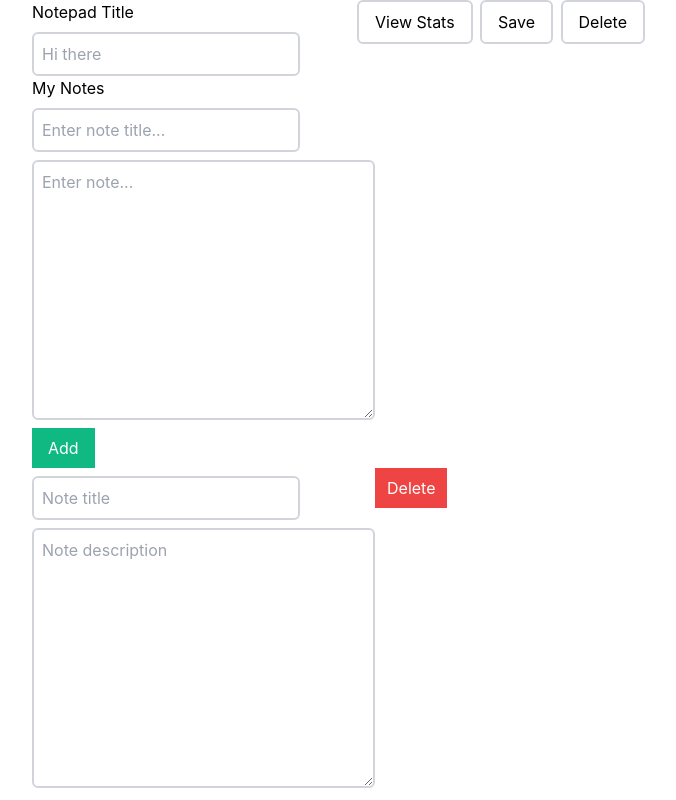
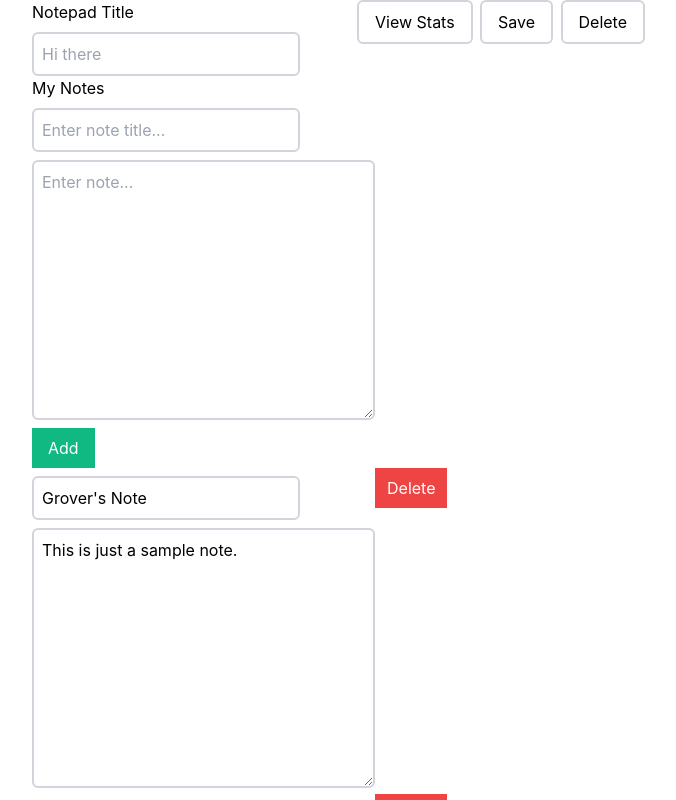
Before and after one commit to groverrichardson/disqo-assessment, a React (Create React App) app: page / in a window 1280 px wide. Shown: the top 800 px of the page, without its empty margins (283-959 px from the left). Built offline with nearby package versions, Linux system fonts and the light colour scheme.

Commit message:
Added display note functionality.

```diff
--- a/src/App.js
+++ b/src/App.js
@@ -11,6 +11,16 @@ function App() {
         currentNoteTitle: '',
         currentNoteDescription: '',
         notepadTitle: 'Hi there',
+        notes: [
+            {
+                noteTitle: `Grover's Note`,
+                noteDescription: `This is just a sample note.`,
+            },
+            {
+                noteTitle: `Another Note`,
+                noteDescription: `Another sample note.`,
+            },
+        ],
     };
 
     function reducer(state, action) {
--- a/src/components/note.js
+++ b/src/components/note.js
@@ -1,13 +1,13 @@
 import React from 'react';
 
-function Note() {
+function Note(props) {
     return (
         <div className="Note flex flex-row justify-between items-start ">
             <div className="note-details-container">
                 <input
                     type="text"
                     className="note-title border-2 border-gray-300 p-2 rounded-md mt-2"
-                    placeholder="Note title"
+                    defaultValue={props.title}
                 />
                 <textarea
                     name="note-description"
@@ -15,7 +15,7 @@ function Note() {
                     cols="30"
                     rows="10"
                     className="note-description border-2 border-gray-300 p-2 rounded-md mt-2"
-                    placeholder="Note description"></textarea>
+                    defaultValue={props.description}></textarea>
             </div>
             <button className="delete bg-red-500 text-white py-2 px-3">
                 Delete
--- a/src/components/notepad-hero.js
+++ b/src/components/notepad-hero.js
@@ -6,7 +6,7 @@ import Note from './note';
 function NotepadHero() {
     const noteContext = useContext(NoteContext);
     const notepadTitle = noteContext.state.notepadTitle;
-    console.log(noteContext);
+    const notes = noteContext.state.notes;
 
     return (
         <div className="NotepadHero flex flex-col justify-center items-between w-1/2">
@@ -42,7 +42,14 @@ function NotepadHero() {
                     Add
                 </button>
             </form>
-            <Note />
+            {notes.map((note, i) => {
+                return (
+                    <Note
+                        title={note.noteTitle}
+                        description={note.noteDescription}
+                    />
+                );
+            })}
         </div>
     );
 }
```
